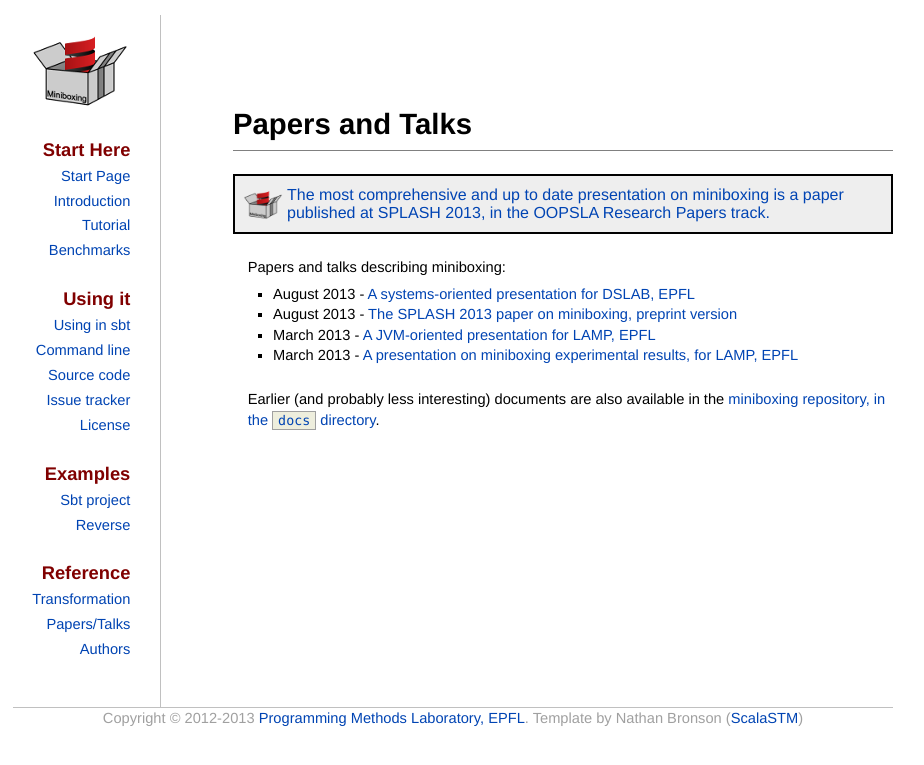
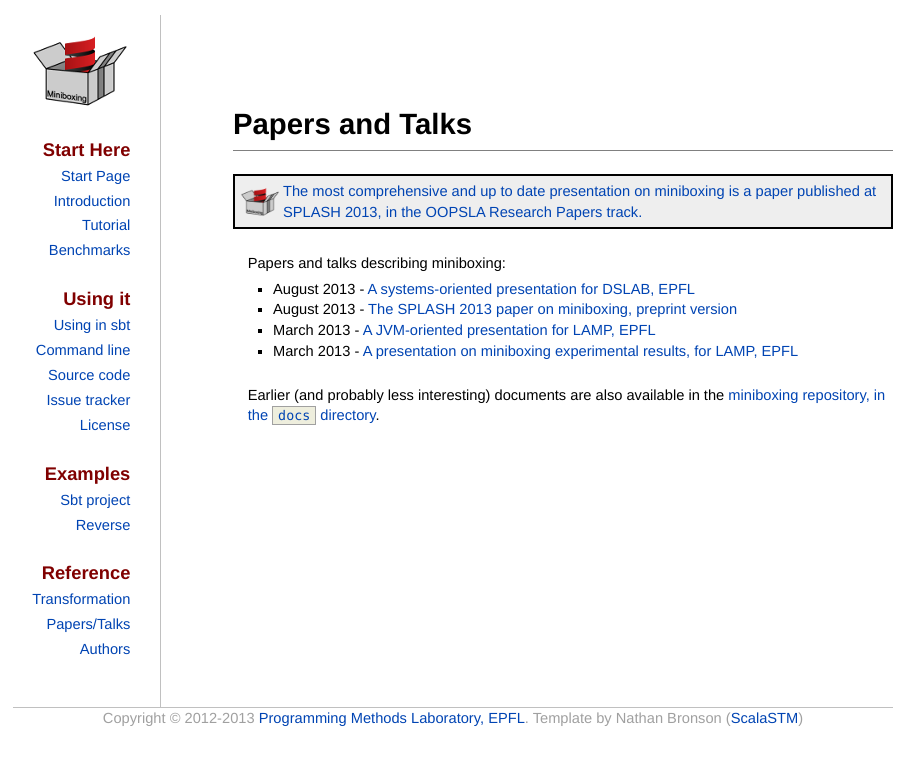
Before and after one commit to miniboxing/miniboxing.github.io, a Jekyll site: the page built from papers.md, in a window 1280 px wide. Shown: the top 765 px of the page, without its empty margins (187-1111 px from the left). Built offline with Jekyll 4.4.1, drawn with Linux system fonts in a browser that asks for light colours.

```diff
--- a/_includes/oopsla.md
+++ b/_includes/oopsla.md
@@ -1,14 +1,6 @@
 <p>
 <div class="paper">
-  <table>
-    <tr>
-      <td>
-        <img src="mbox2-thumbnail.png" alt="paper" height="40px"/>
-      </td>
-      <td>
+        <img src="mbox2-thumbnail.png" alt="paper" height="40px" align="left"/>
         <a href="http://infoscience.epfl.ch/record/188060">The most comprehensive and up to date presentation on miniboxing is a paper published at SPLASH 2013, in the OOPSLA Research Papers track.</a>
-      </td>
-    </tr>
-  </table>
 </div>
 </p>
--- a/_layouts/default.html
+++ b/_layouts/default.html
@@ -4,6 +4,7 @@
     <title>Miniboxing &mdash; {{ page.title }}</title>
     <style type='text/css'>
       @import '/css/default.css';
+      @import '/css/table.css';
       @import '/css/syntax.css';
     </style>
     <style media='print' type='text/css'>
--- a/css/default.css
+++ b/css/default.css
@@ -84,6 +84,9 @@ h3 {
   padding-right: 0;
 }
 
+li > p {
+  margin: 0em 0 0 0em;
+}
 
 p {
   margin: 1.6em 0 0 1em;
--- /dev/null
+++ b/css/table.css
@@ -0,0 +1,21 @@
+table {
+  width:100%;
+  border-collapse: separate;
+  border-spacing: 4px 0;
+  padding-top:1em;
+}
+
+th{
+  padding: 5px 10px;
+  vertical-align:middle;
+  background-color:#222222;
+  text-align:left;
+  color:#ffffff;
+}
+
+td{
+  padding: 5px 10px;
+  vertical-align:middle;
+  background-color:#eeeeee;
+  text-align:left;
+}
```
Also changed, not shown: example.md (+1 -1 lines), transformation.md (added, +23 -0 lines).
